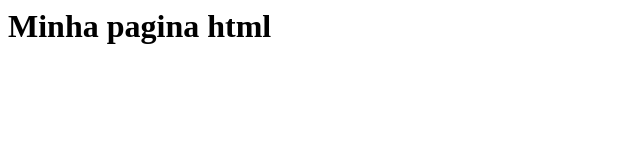
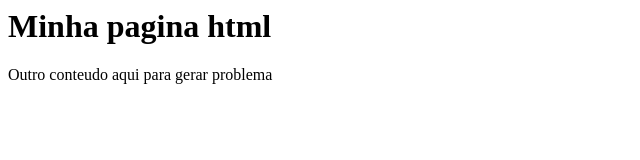
Before and after one commit to pecaco/gama_no_github, a plain HTML site: page index.html in a window 1280 px wide. Shown: the whole page, without its empty margins (0-640 px from the left). Drawn offline with Linux system fonts and the light colour scheme.

Commit message:
outro comit dessa vez em main

```diff
--- a/index.html
+++ b/index.html
@@ -1,6 +1,7 @@
 <html>
     <body>
         <h1>Minha pagina html</h1>
+        <p>Outro conteudo aqui para gerar problema</p>
     </body>
 
 </html>
```
